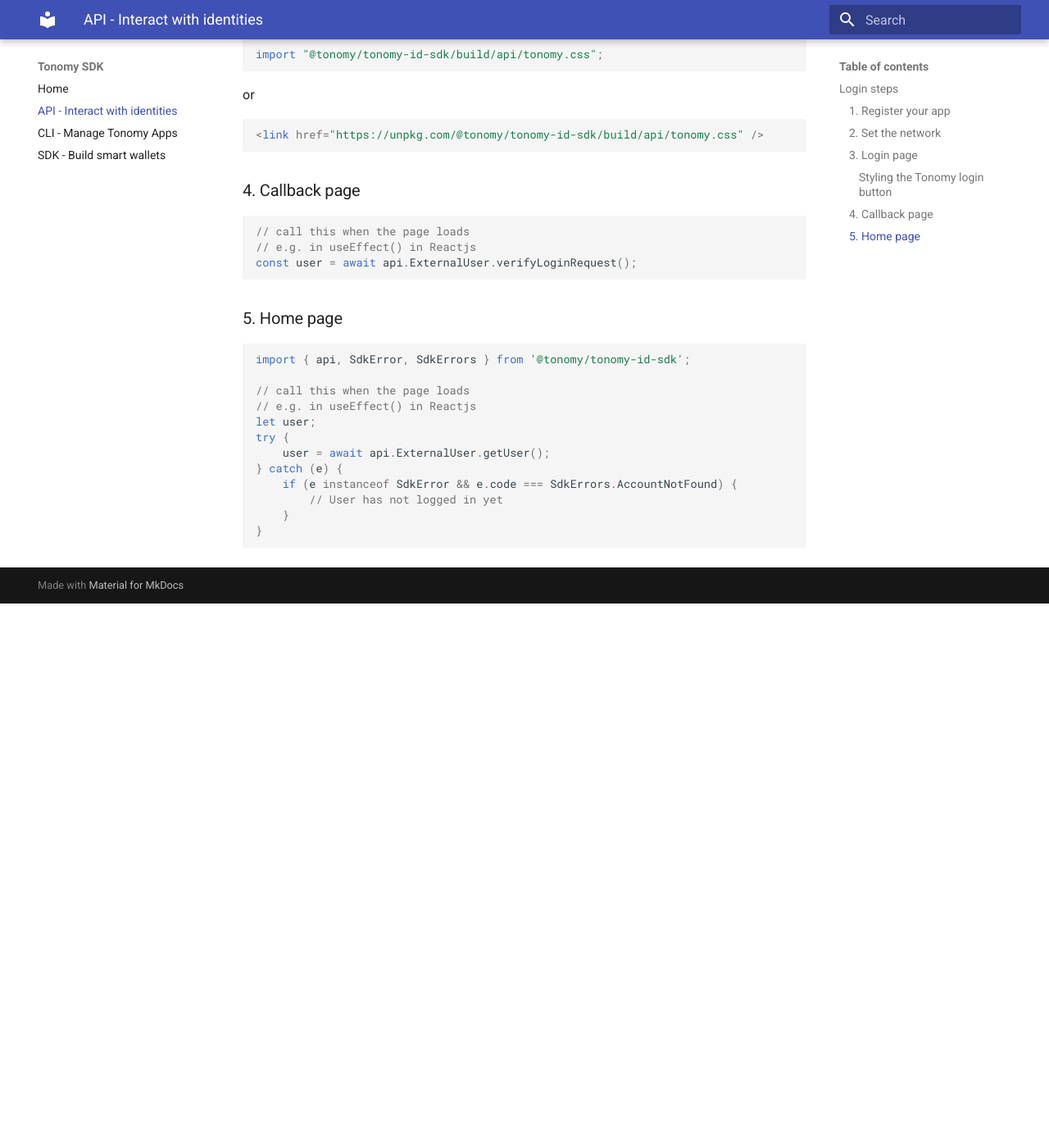
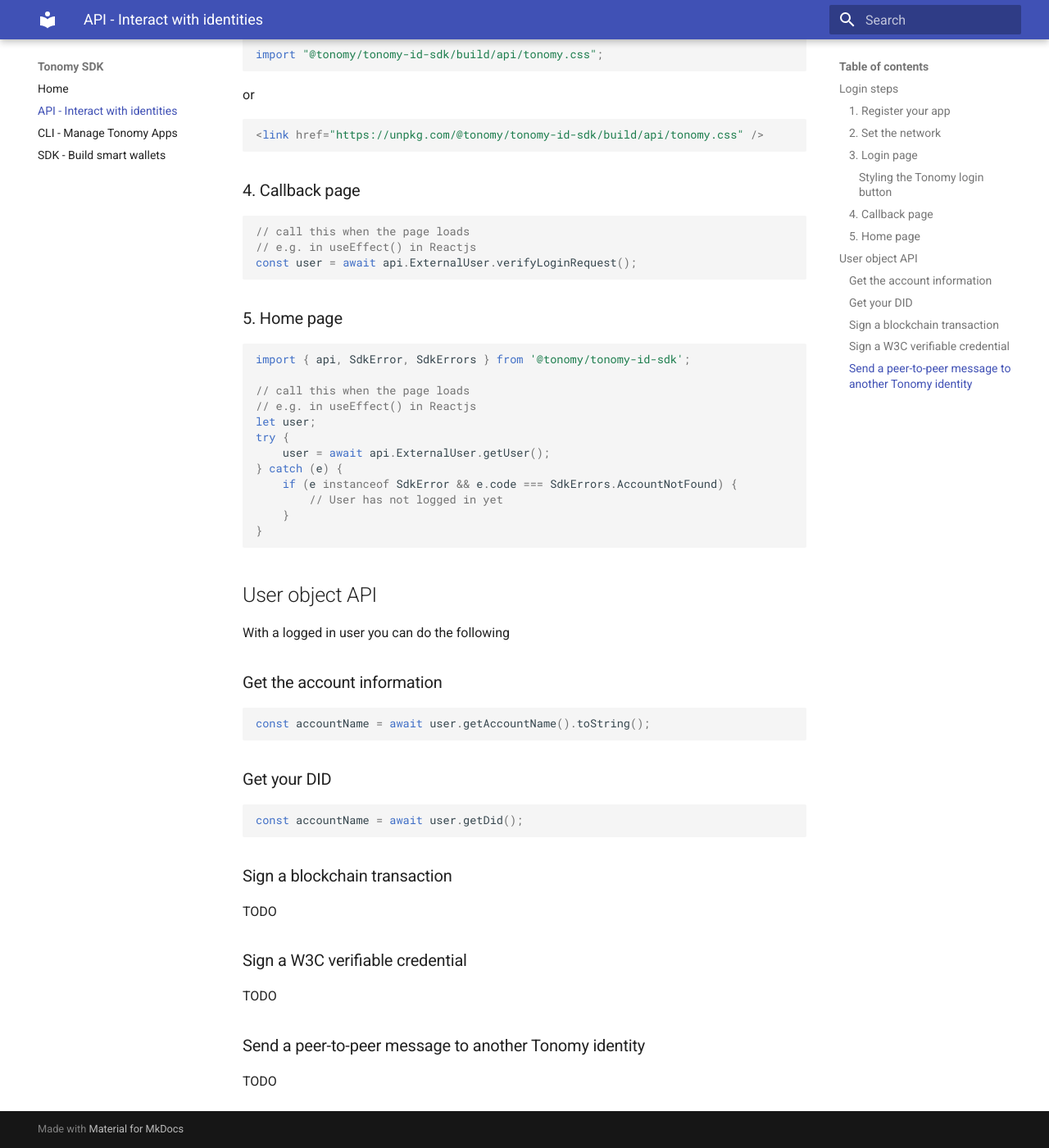
Before and after one commit to Tonomy-Foundation/Tonomy-ID-SDK, an MkDocs documentation site: the page built from docs/api.md, in a window 1280 px wide and 1400 px high, scrolled down 1293 px. Shown: the whole window at 82% size. Built offline with MkDocs 1.6.1 and Material for MkDocs 9.7.7, drawn with Linux system fonts in a browser that asks for light colours; before the commit the page ends 2029 px from its top, so only the background shows below that.

Commit message:
docs: use target back and user object API

````diff
--- a/docs/api.md
+++ b/docs/api.md
@@ -85,3 +85,31 @@
     }
 }
 ```
+
+## User object API
+
+With a logged in user you can do the following
+
+### Get the account information
+
+```typescript
+const accountName = await user.getAccountName().toString();
+```
+
+### Get your DID
+
+```typescript
+const accountName = await user.getDid();
+```
+
+### Sign a blockchain transaction
+
+TODO
+
+### Sign a W3C verifiable credential
+
+TODO
+
+### Send a peer-to-peer message to another Tonomy identity
+
+TODO
````
Also changed, not shown: docs/index.md (+2 -8 lines).
